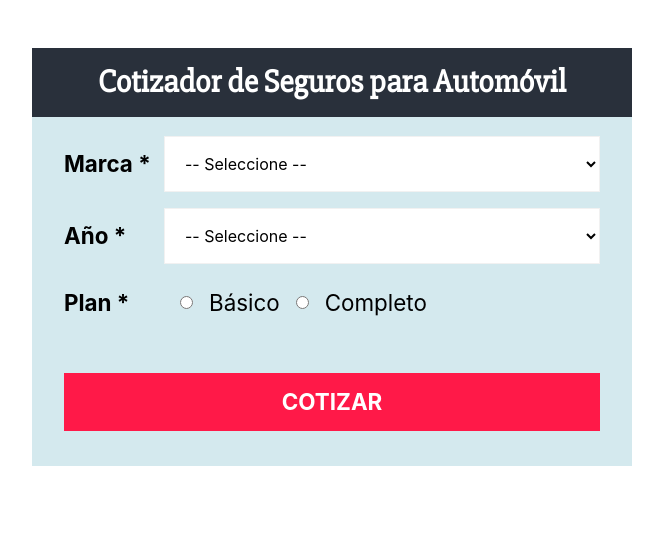
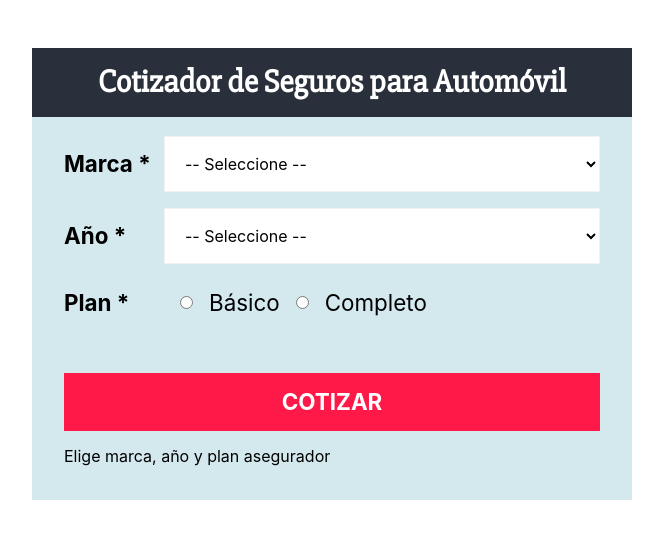
Before and after one commit to jcarlosj/React-Project-Cotiza-Seguro-Auto-U-JPdTV, a React (Create React App) app: page / in a window 1280 px wide. Shown: the top 538 px of the page, without its empty margins (308-971 px from the left). Built offline with nearby package versions, Linux system fonts and the light colour scheme.

Commit message:
[+] C > QuoteValue: Muestra Total

```diff
--- a/src/App.js
+++ b/src/App.js
@@ -1,9 +1,10 @@
-import React, { useState } from 'react';
+import React, { useState, useEffect } from 'react';
 import styled from '@emotion/styled';
 /** Components */
 import Header from './components/Header';
 import QuotationForm from './components/QuotationForm';
 import QuoteDetail from './components/QuoteDetail';
+import QuoteValue from './components/QuoteValue';
 
 /** Style Component div */
 const ContentComponent = styled .div `
@@ -20,7 +21,7 @@ function App() {
 
     /** Define State  */
     const [ quoteValue, setQuoteValue ] = useState({
-        quota: '',
+        quotation: 0,
         data: {
             brand: '',
             year: '',
@@ -28,7 +29,8 @@ function App() {
         }
     });
 
-    const { data } = quoteValue;
+    const { quotation, data } = quoteValue;     // Extrae datos
+    console .log( 'quotation', quotation );
 
     return (
         <ContentComponent>
@@ -43,6 +45,9 @@ function App() {
                 <QuoteDetail
                     details={ data }
                 />
+                <QuoteValue
+                    quotation={ quotation }
+                />
             </FormComponent>
         </ContentComponent>
     );
--- a/src/components/QuotationForm.js
+++ b/src/components/QuotationForm.js
@@ -88,7 +88,7 @@ const QuotationForm = ({ saveQuote }) => {      // Destructuración del props
 
         /** Envia al State del componente padre */
         saveQuote({
-            quote: quote( year, brand, plan ),  // Calcula Cotización
+            quotation: quote( year, brand, plan ),  // Calcula Cotización
             data
         });
     }
--- /dev/null
+++ b/src/components/QuoteValue.js
@@ -0,0 +1,11 @@
+import React from 'react';
+
+const QuoteValue = ({ quotation }) => {         // Destructuracion de props
+    return(
+        ( quotation === 0 )
+            ?   <p>Elige marca, año y plan asegurador</p>
+            :   quotation
+    );
+}
+
+export default QuoteValue;
```
